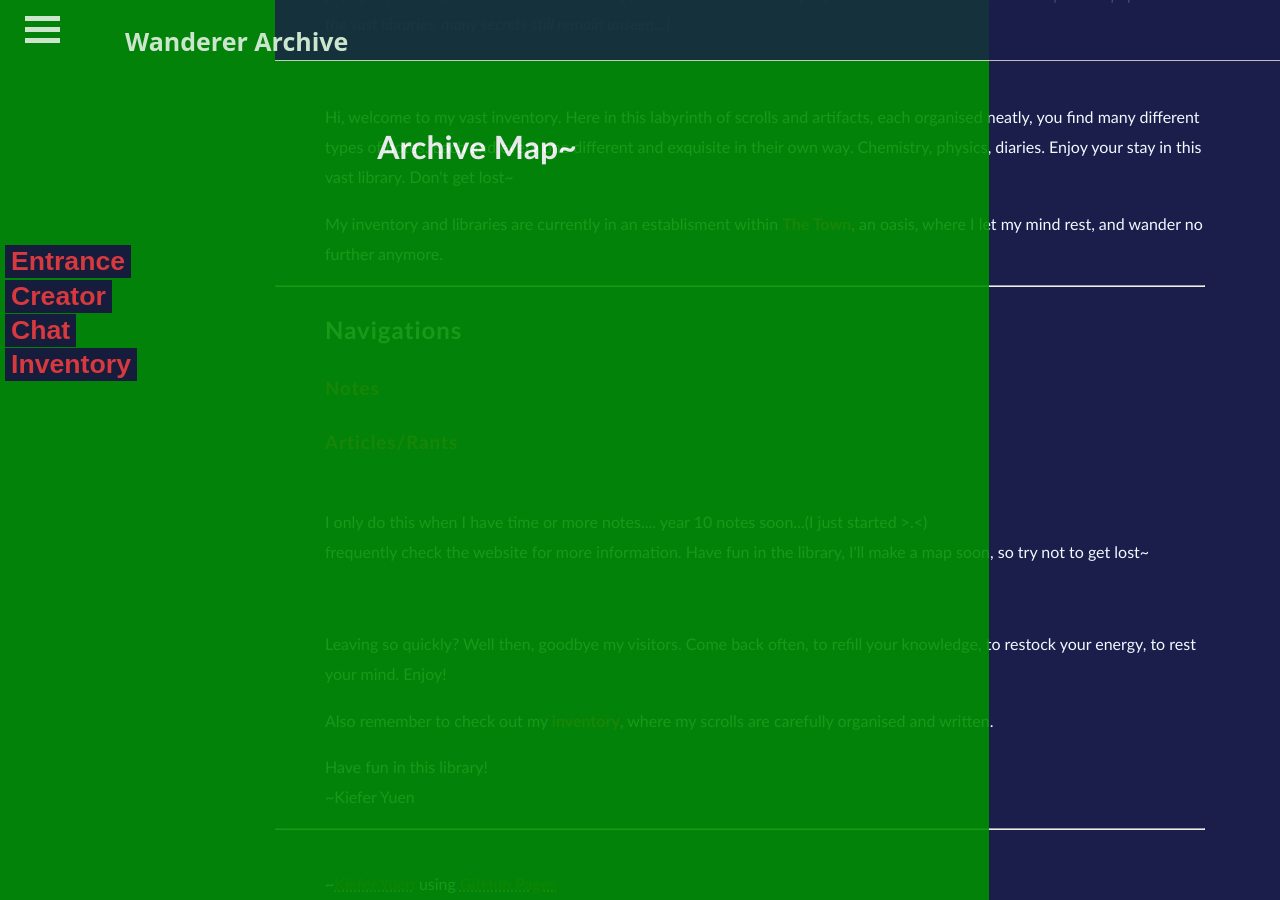
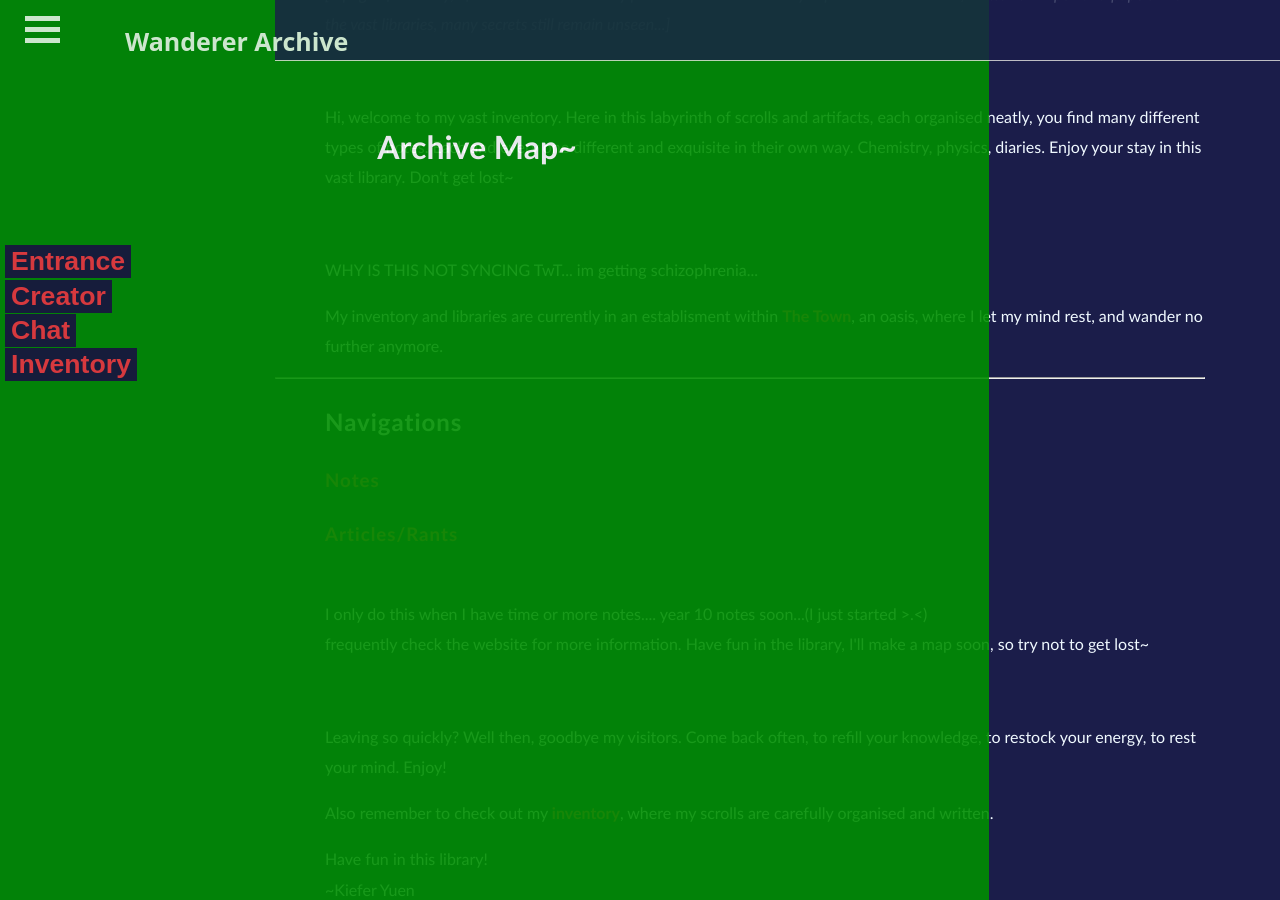
Before and after one commit to Rewind789/wanderer-archive, a Jekyll site: the page built from index.md, in a window 1280 px wide and 900 px high, scrolled down 336 px. Built offline with Jekyll 4.4.1, drawn with Linux system fonts in a browser that asks for light colours; nearby versions of some CDN libraries; our own code applies the rules of GitHub Pages for plain Markdown files.

Commit message:
Update index.md

```diff
--- a/index.md
+++ b/index.md
@@ -12,6 +12,9 @@
   <p><i>[A page of his diary, of his adventures to every place on Earth. With every experience he ever had, written all in pen and paper. Within the vast libraries, many secrets still remain unseen...]</i></p>
   <br>
   <p class="intro">Hi, welcome to my vast inventory. Here in this labyrinth of scrolls and artifacts, each organised neatly, you find many different types of notes. Each and every one different and exquisite in their own way. Chemistry, physics, diaries. Enjoy your stay in this vast library. Don't get lost~</p>
+  <br>
+  <p>WHY IS THIS NOT SYNCING TwT... im getting schizophrenia...</p>
+
   <p>My inventory and libraries are currently in an establisment within <a href="/wanderer-archive/the-town.html">The Town</a>, an oasis, where I let my mind rest, and wander no further anymore.</p>
   <hr class="divider_one">
   <h2 class="subtitles">Navigations</h2>
```
